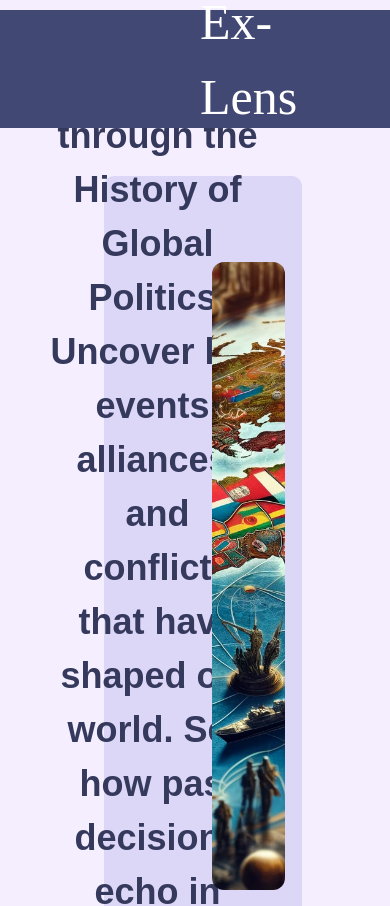
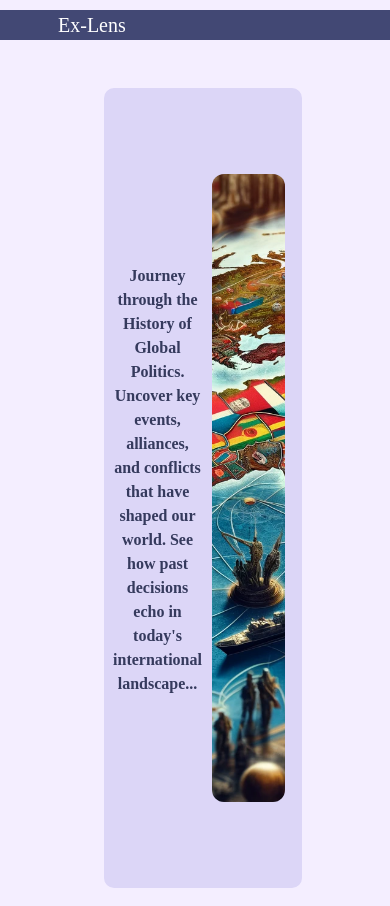
Before and after one commit to AjinkyaP1998/a-nextjs-blog, a Next.js app: page / in a window 390 px wide. Shown: the top 906 px of the page. Built offline with nearby package versions, Linux system fonts and the light colour scheme.

Commit message:
getting it ready for release

```diff
--- a/src/app/globals.css
+++ b/src/app/globals.css
@@ -25,11 +25,72 @@ body {
   top: 0;             /* Aligns the header at the top of the page */
   left: 0;            /* Aligns the header to the left side of the page */
   width: 100%;        /* Ensures the header spans the full width */
-  height: 8rem;       /* Sets the height of the header */
+  height: 3.5rem;       /* Sets the height of the header */
   padding: 0rem;      /* Provides padding around the content */
-  background-color:  rgb(66, 72, 116); /* Sets the background color to white */
+  background-color: rgb(66, 72, 116); /* Sets the background color */
   z-index: 50;        /* Ensures the header stays above other content */
 }
+
+/* Top Bar */
+.top-bar {
+  background-color: rgb(244, 238, 255);
+  height: 10px;
+  width: 100vw;  /* Ensures the top bar spans the full viewport width */
+  position: absolute;  /* Positions it at the top */
+  top: 0;  /* Aligns it to the top of the header */
+  left: 0;  /* Aligns it to the left side of the viewport */
+}
+
+/* Nav Padding */
+.header-top-nav-padding {
+  padding-left: 50px;
+  padding-right: 250px;
+  width: 100%;  /* Ensures the nav spans the full width of the header */
+  position: relative;  /* Positions it relative to the header */
+  top: 10px;  /* Positions it below the top bar */
+}
+
+/* Header Title */
+.header-title {
+  font-size: 30px;
+  font-family: 'Montserrat, serif';
+  font-weight: 500;
+  color: white;
+  margin-left: 150px;
+  margin-right: auto;
+}
+
+/* Media Queries for Responsive Design */
+@media (max-width: 768px) {
+  .header-top {
+    height: 3rem; /* Adjusts height for smaller screens */
+  }
+  .header-top-nav-padding {
+    padding-left: 1rem;
+    padding-right: 1rem;
+  }
+  .header-title {
+    font-size: 25px; /* Adjusts font size for very small screens */
+    margin-left: 100px;
+  }
+}
+
+@media (max-width: 480px) {
+  .header-top {
+    height: 2.5rem; /* Further adjusts height for very small screens */
+  }
+  .header-top-nav-padding {
+    padding-left: 0.5rem;
+    padding-right: 0.5rem;
+  }
+  .header-title {
+    font-size: 20px; /* Adjusts font size for very small screens */
+    margin-left: 50px;
+  }
+}
+
+
+
 
 /* Bottom */
 .tail {
@@ -64,23 +125,33 @@ body {
 }
 
 
+/* Intro Page Text */
 .intro-page-text {
-  font-size: 2.25rem; /* text-4xl */
-  @media (min-width: 768px) {
-      font-size: 2.25rem; /* md:text-4xl */
-  }
+  font-size: 2.0rem;
   font-weight: bold; /* font-bold */
   margin-bottom: 1rem; /* mb-4 */
   margin-left: 3rem; /* mx-12 */
   margin-right: 3rem; /* mx-12 */
-  @media (min-width: 768px) {
-      margin-left: 2rem; /* md:mx-8 */
-      margin-right: 2rem; /* md:mx-8 */
-  }
   text-align: center; /* text-center */
   color: #353a5d; /* text-[#353a5d] */
-  font-family: 'Montserrat', sans-serif; /* Montserrat */
+  font-family: 'Montserrat'; /* Montserrat */
 }
+@media (max-width: 768px) {
+  .intro-page-text {
+    font-size: 1.5rem; /* md:text-4xl */
+    margin-left: 1rem; /* md:mx-8 */
+    margin-right: 1rem;
+  } /* md:mx-8 */
+}
+@media (max-width: 480px) {
+  .intro-page-text {
+    font-size: 1.0rem; /* xs:text-xl */
+    margin-left: 0.5rem; /* xs:mx-2 */
+    margin-right: 0.5rem;
+  }/* xs:mx-2 */
+}
+
+
 
 
 
@@ -162,7 +233,8 @@ body {
   background-color: #ffffff;
   border-radius: 8px;
   transition: box-shadow 0.3s ease;
-  height: 600px;
+  /* height: 600px;  */
+  padding: 0px 0px 25px 0px; /* top right bottom left */
   box-shadow: 5px 5px 15px rgba(66, 72, 116, 0.5); /* Default shadow */
 }
 .post-tile-wrapper:hover {
--- a/src/app/page.tsx
+++ b/src/app/page.tsx
@@ -11,7 +11,7 @@ export default function Home() {
 
       <HeaderTop />
 
-      <div className="mt-36 mx-24">
+      <div className="mt-14 mx-24">
         <IntroPage />
       </div>
 
--- a/src/components/header_top.tsx
+++ b/src/components/header_top.tsx
@@ -6,27 +6,13 @@ import Link from 'next/link';
 function HeaderTop() {
   return (
     <header className="header-top">
-      <div style={{ backgroundColor: 'rgb(244, 238, 255)' , height: '10px' }}></div>
-
-      <nav className="flex justify-between items-center" style={{ paddingLeft: '150px', paddingRight: '250px',height: '100px'  }}>
-
-        {/* <Link href="/" style={{ textDecoration: 'none', color: 'inherit', cursor: 'pointer' }} passHref>
-          <div className="logo" style={{ flexShrink: 0 }}>
-            <img src="../my_logo.webp" alt="Logo" style={{ height: '100px', border: '2px solid black' }} />
-          </div>
-        </Link> */}
-
+      <div className="top-bar"></div>
+      <nav className="flex justify-between items-center header-top-nav-padding">
         <Link href="/" style={{ textDecoration: 'none', color: 'inherit', cursor: 'pointer' }} passHref>
-          <div className="text-[50px] font-medium text-white" style={{ marginLeft: '50px', marginRight: 'auto', fontFamily: 'Montserrat, serif' }}>
+          <div className="header-title">
             Ex-Lens
           </div>
         </Link>
-
-        {/* <div>
-          <a href="#" className="px-4 py-2 text-[32px] font-medium text-white"  style={{fontFamily: 'Montserrat' }}>Home</a>
-          <a href="#" className="px-4 py-2 text-[32px] font-medium text-white"  style={{fontFamily: 'Montserrat' }}>About</a>
-        </div> */}
-
       </nav>
     </header>
   );
--- a/src/components/three_posts_row.tsx
+++ b/src/components/three_posts_row.tsx
@@ -14,20 +14,20 @@ function ThreePostRow() {
           link="/my_posts/post_1"
         />
         <PostTile
-          imageUrl=""
-          title="Coming soon..."
+          imageUrl="../display_post_images/post2_image0.png"
+          title="What is Hamas?"
           author=""
-          publishDate="May 6, 2024"
+          publishDate="Coming Soon!"
           description=""
-          link="/my_posts/post_1"
+          link=""
         />
         <PostTile
-          imageUrl=""
-          title="Coming soon..."
+          imageUrl="../display_post_images/post3_image0.webp"
+          title="Ever Wonder Why the U.S. Supports Israel So Much?"
           author=""
-          publishDate="May 7, 2024"
+          publishDate="Coming Soon!"
           description=""
-          link="/my_posts/post_1"
+          link=""
         />
       </div>
     );
```
Also changed, not shown: public/display_post_images/post2_image0.png (added), public/display_post_images/post3_image0.webp (added).
